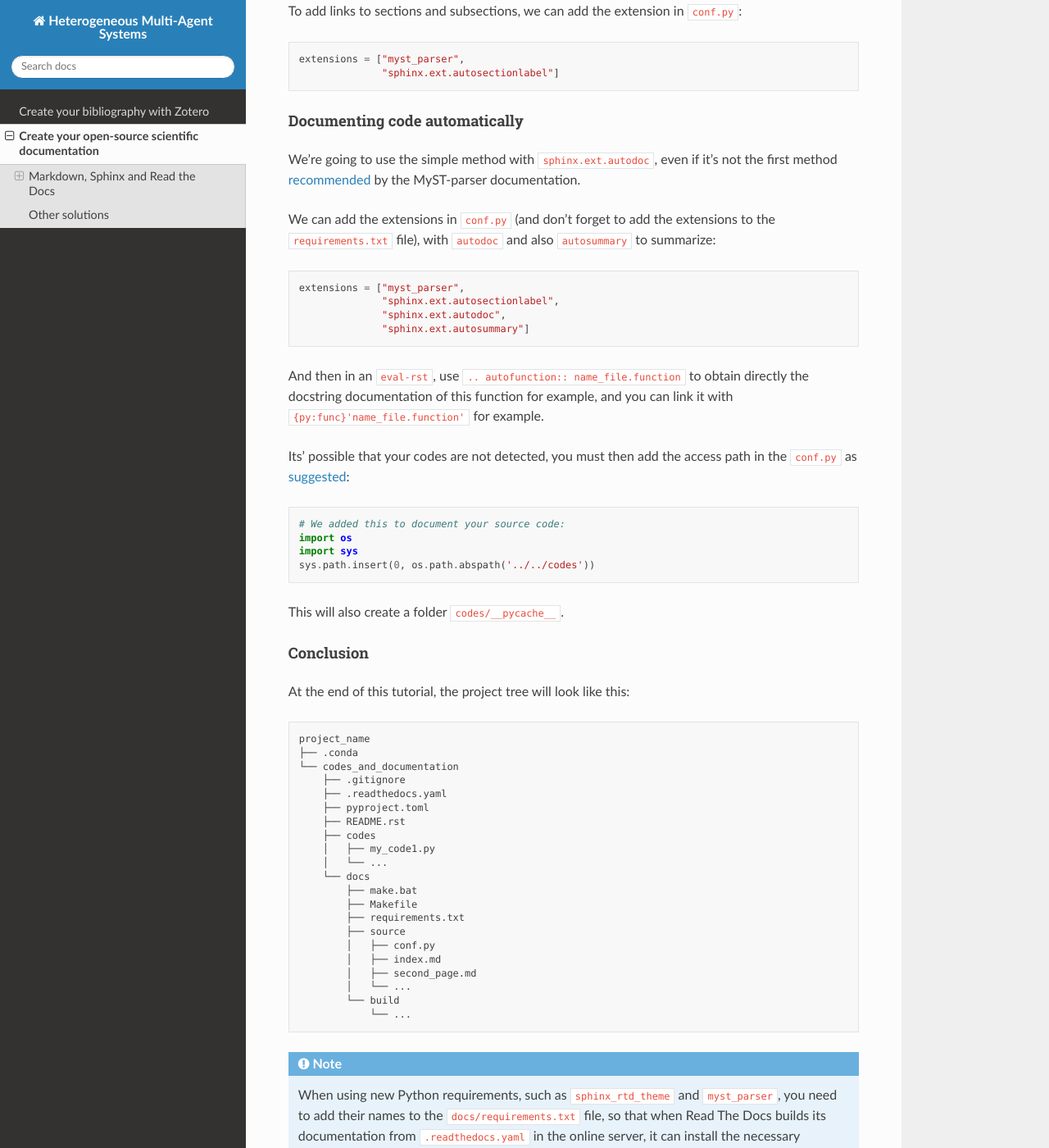
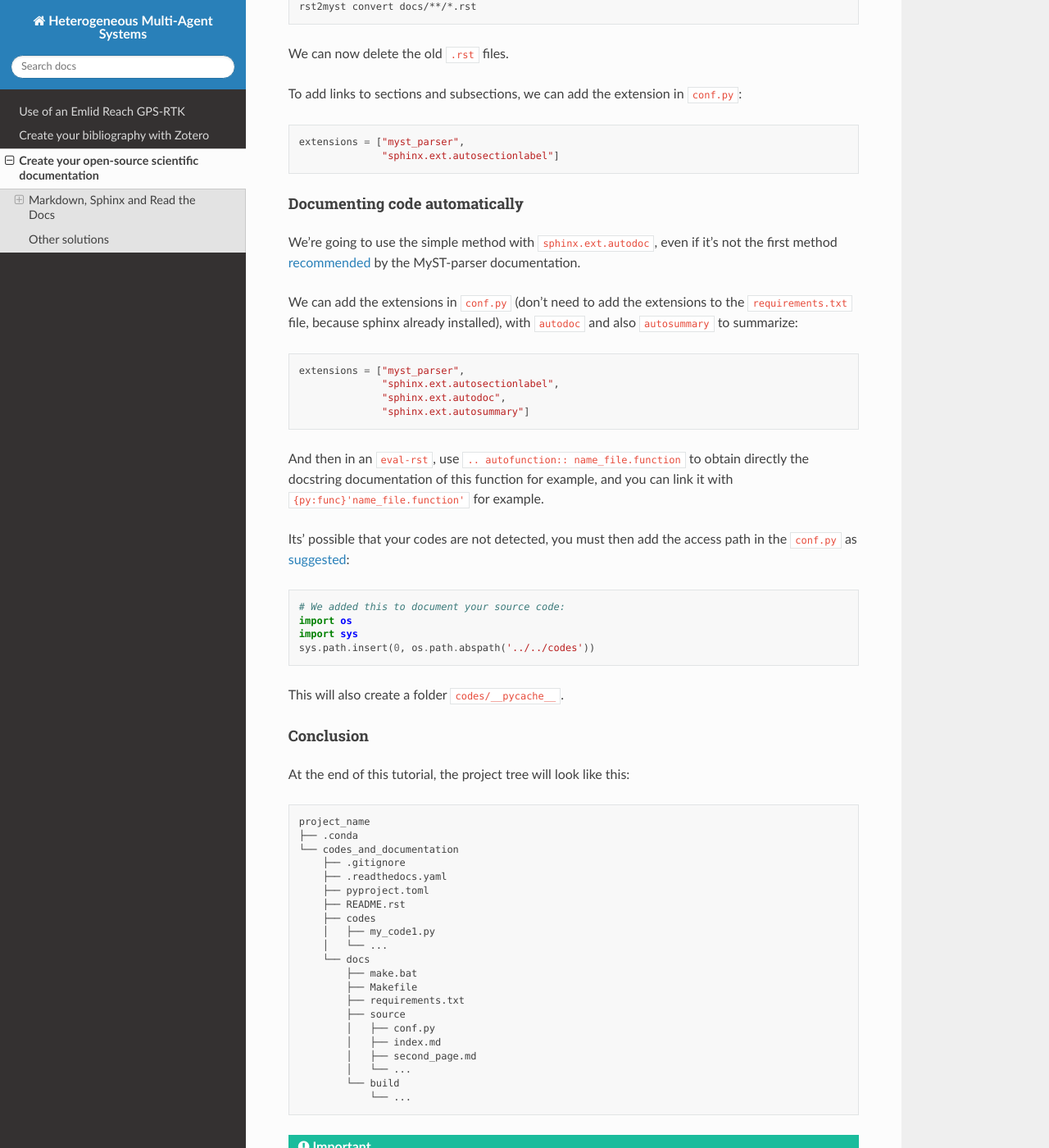
Before and after one commit to Amaury-SJ/heterogeneous-multi-agent-systems, a Sphinx documentation site: the page built from docs/source/create_your_doc.md, in a window 1280 px wide and 1400 px high, scrolled down 2095 px. Shown: the whole window at 82% size. Built offline with Sphinx 7.4.7 and the Read the Docs theme 2.0.0, drawn with Linux system fonts in a browser that asks for light colours; some of the changed text lies outside the part shown.

Commit message:
new version

````diff
--- a/docs/source/create_your_doc.md
+++ b/docs/source/create_your_doc.md
@@ -11,6 +11,10 @@
 reStructuredText is the default plaintext markup language used by Sphinx. [Markdown] is a lightweight markup language with a simplistic plain text formatting syntax. To use Markdown in Sphinx, we use the [MyST] community tool.
 
 [Read the Docs] allows you to generate and host your documentation automatically. Completely open source, there is an enterprise and a community version. The latter can host our static site free of charge from public repositories such as GitHub or GitLab.
+
+```{tip}
+For writing documentation, we use the official documentation of [MyST-parser](https://myst-parser.readthedocs.io/en/latest/syntax/typography.html) and [MyST](https://mystmd.org/guide/typography).
+```
 
 ### Tutorial
 
@@ -78,7 +82,7 @@
 
 We're going to use the simple method with `sphinx.ext.autodoc`, even if it's not the first method [recommended](https://myst-parser.readthedocs.io/en/latest/syntax/code_and_apis.html#sphinx-autodoc2) by the MyST-parser documentation.
 
-We can add the extensions in `conf.py` (and don't forget to add the extensions to the `requirements.txt` file), with `autodoc` and also `autosummary` to summarize:
+We can add the extensions in `conf.py` (don't need to add the extensions to the `requirements.txt` file, because sphinx already installed), with `autodoc` and also `autosummary` to summarize:
 ```python
 extensions = ["myst_parser",
               "sphinx.ext.autosectionlabel",
@@ -125,7 +129,7 @@
             └── ...
 ```
 
-```{note}
+```{important}
 When using new Python requirements, such as `sphinx_rtd_theme` and `myst_parser`, you need to add their names to the `docs/requirements.txt` file, so that when Read The Docs builds its documentation from `.readthedocs.yaml` in the online server, it can install the necessary dependencies.
 ```
 
--- a/docs/source/gps-rtk.md
+++ b/docs/source/gps-rtk.md
@@ -0,0 +1 @@
+# Use of an Emlid Reach GPS-RTK
````
Also changed, not shown: docs/source/index.md (+1 -0 lines).
